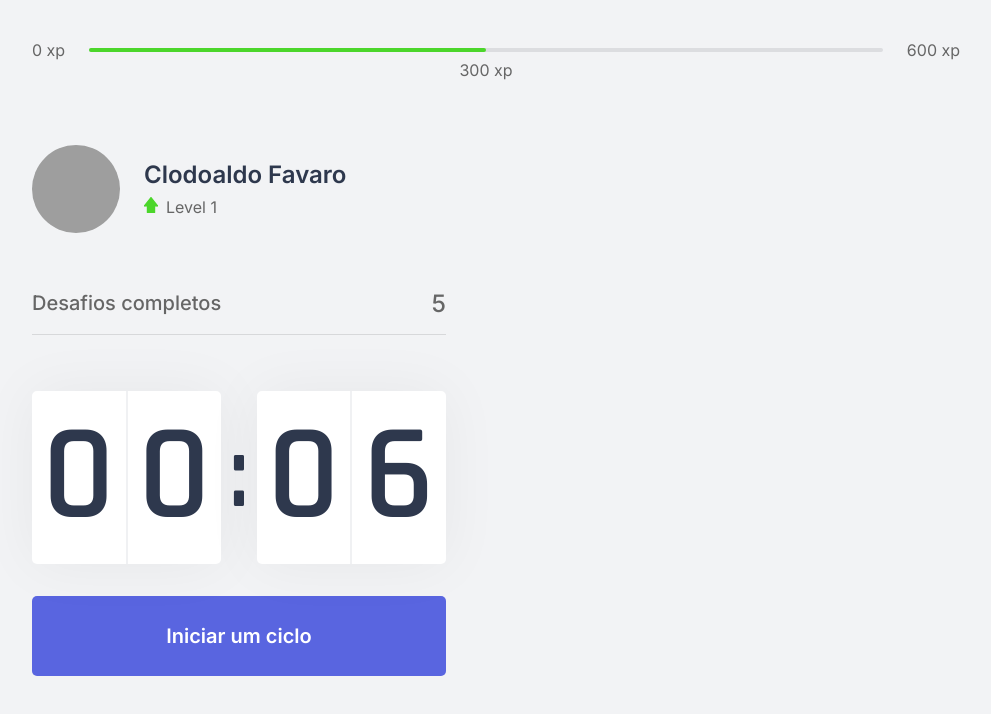
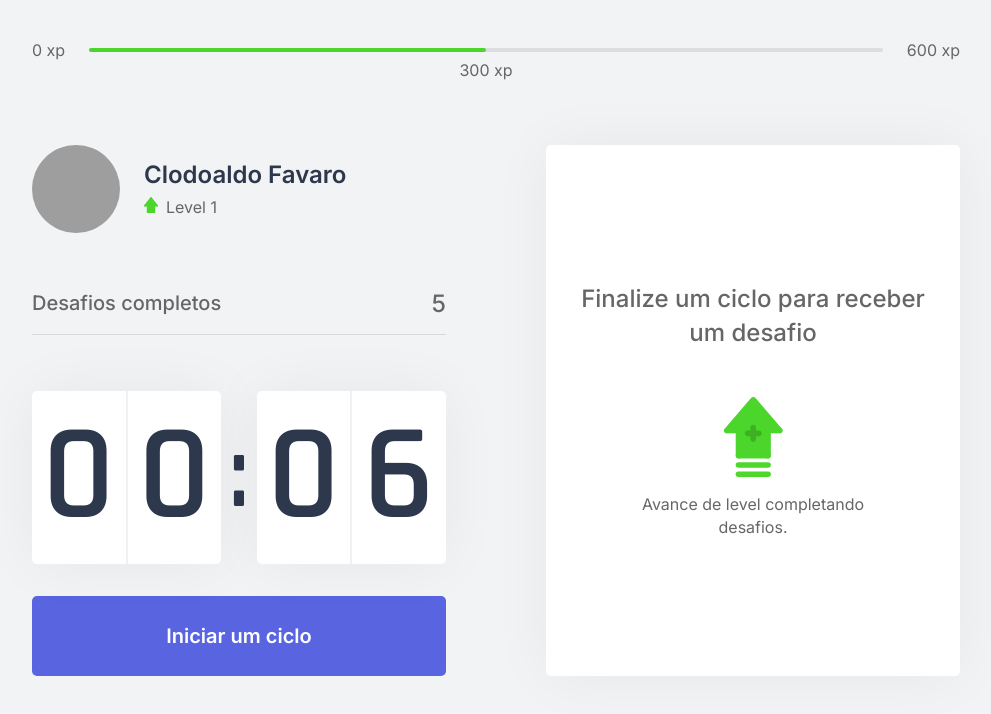
Before and after one commit to clodoaldofavero/moveit-next, a Next.js app: page / in a window 1280 px wide. Shown: the top 714 px of the page, without its empty margins (144-1135 px from the left). Built offline with nearby package versions, Linux system fonts and the light colour scheme; grey boxes are pictures that could not be loaded.

Commit message:
Challenge box not active

```diff
--- /dev/null
+++ b/src/components/ChallengeBox.tsx
@@ -0,0 +1,15 @@
+import styles from '../styles/components/ChallengeBox.module.css';
+
+export function ChallengeBox() {
+    return (
+        <div className={styles.challengeBoxContainer}>
+            <div className={styles.challengeNotActive}>
+                <strong>Finalize um ciclo para receber um desafio</strong>
+                <p>
+                    <img src="icons/level-up.svg" alt="Level Up"/>
+                    Avance de level completando desafios.
+                </p>
+            </div>
+        </div>
+    )
+}
--- a/src/pages/index.tsx
+++ b/src/pages/index.tsx
@@ -1,9 +1,10 @@
+import Head from 'next/head';
+
 import { CompletedChallenges } from "../components/CompletedChallenges";
 import { Countdown } from "../components/Countdown";
 import { ExperienceBar } from "../components/ExperienceBar";
 import { Profile } from "../components/Profile";
-
-import Head from 'next/head';
+import { ChallengeBox } from "../components/ChallengeBox";
 
 import styles from '../styles/pages/Home.module.css';
 
@@ -23,7 +24,7 @@
           <Countdown />
         </div>
         <div>
-
+          <ChallengeBox />
         </div>
       </section>
     </div>
--- /dev/null
+++ b/src/styles/components/ChallengeBox.module.css
@@ -0,0 +1,40 @@
+.challengeBoxContainer {
+    height: 100%;
+
+    background: var(--white);
+    border-radius: 5px;
+    box-shadow: 0 0 60px rgba(0, 0, 0, 0.05);
+    padding: 1.5rem 2rem;
+
+    display: flex;
+    flex-direction: column;
+    align-items: center;
+    justify-content: center;
+
+    text-align: center;
+}
+
+.challengeNotActive {
+    display: flex;
+    flex-direction: column;
+    align-items: center;
+}
+
+.challengeNotActive strong {
+    font-size: 1.5rem;
+    font-weight: 500;
+    line-height: 1.4;
+}
+
+.challengeNotActive p {
+    display: flex;
+    flex-direction: column;
+    align-items: center;
+    line-height: 1.4;
+    max-width: 70%;
+    margin-top: 3rem;
+}
+
+.challengeNotActive p img {
+    margin-bottom: 1rem;
+}
```
